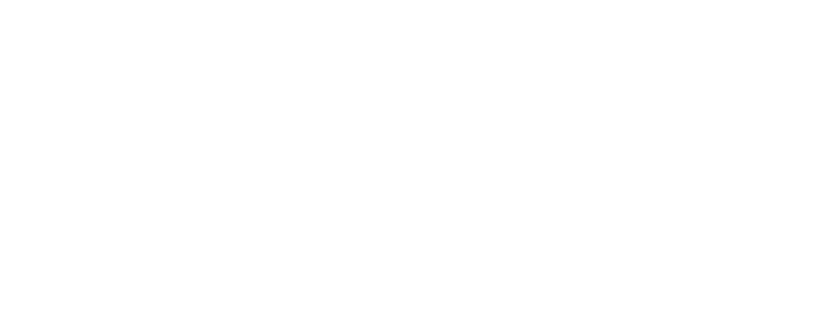
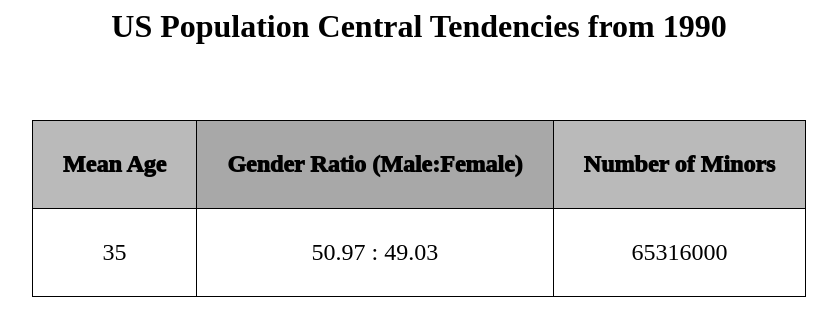
Before and after one commit to Carol217/didactic-meme, a plain HTML site: page index.html in a window 1280 px wide. Shown: the whole page, without its empty margins (221-1058 px from the left). Drawn offline with Linux system fonts and the light colour scheme.

Commit message:
html finished

```diff
--- a/index.html
+++ b/index.html
@@ -1,10 +1,45 @@
-<!DOCTYPE html>
+<!--
+didactic memes
+Carol Pan and Michael Ruvinshteyn
+SoftDev2 pd7
+K19 - Onions, Bell Peppers, and Celery, Oh My!
+2018-05-02
+-->
+
 <html>
-  <head>
-    <script src="pop.js"> </script>
-  </head>
+    <head>
+        <style>
+            table {
+                border-collapse: collapse;
+            }
 
-  <body>
-  </body>
+            table, td, th {
+                border: 1px solid black;
+                padding: 30px;
+                text-align: center;
+            }
+        </style>
+    </head>
+
+    <body>
+        <center>
+            <h1 id="title"></h1>
+            <br><br><br>
+            <table style="font-size:1.5em">
+                <tr style="font-weight: 1000">
+                    <td bgcolor="#bababa">Mean Age</td>
+                    <td bgcolor="#a8a8a8">Gender Ratio (Male:Female)</td>
+                    <td bgcolor="#bababa">Number of Minors</td>
+                </tr>
+                <tr>
+                    <td id="mean_age"></td>
+                    <td id="gender_ratio"></td>
+                    <td id="minors"></td>
+                </tr>
+            </table>
+        </center>
+
+        <script src="pop.js"> </script>
+    </body>
 
 </html>
--- a/pop.js
+++ b/pop.js
@@ -10,32 +10,52 @@ var population = '[{"females": 1858000, "country": "United States", "age": 0, "m
 
 var pop_data = JSON.parse(population)
 
+var year = 1990 //variable for year being used (in case you want to adjust it with new data)
+
+//calculates the mean age of the data
+//  adds up all ages times their respective total populations
+//  divides the total by the total number of people
 var mean_age = function(){
-    var total = pop_data.map(function(n) {return n["total"];})
-    var sum_total = total.reduce(function(a,b) {return a + b;})
-    var age = pop_data.map(function(n) {return n["total"] * n["age"];})
-    var sum_age = age.reduce(function(a,b) {return a + b;})
+    var total = pop_data.map(function(n) {return n["total"];}) //list of all total populations by age
+    var sum_total = total.reduce(function(a,b) {return a + b;}) //total number of people in the data
+    var age = pop_data.map(function(n) {return n["total"] * n["age"];}) //list of all total populations multiplied by their respective age
+    var sum_age = age.reduce(function(a,b) {return a + b;}) //total age multiplied by its respective total populations
     return Math.round(sum_age / sum_total)
 }
 
+//calculates the percent composition of females in the data
+//  adds up all total populations to get overall population
+//  divides the total by the sum of the number of females for all ages
 var percent_f = function(){
-    var total = pop_data.map(function(n) {return n["total"];})
-    var sum_total = total.reduce(function(a,b) {return a + b;})
-    var f = pop_data.map(function(n) {return n["females"];});
-    var sum_f = f.reduce(function(a,b) {return a + b;})
+    var total = pop_data.map(function(n) {return n["total"];}) //list of all total populations by age
+    var sum_total = total.reduce(function(a,b) {return a + b;}) //total number of people in the data
+    var f = pop_data.map(function(n) {return n["females"];}); //list of all female populations by age
+    var sum_f = f.reduce(function(a,b) {return a + b;}) //total number of females in the data
     return sum_f/sum_total * 100
 }
 
-var percent_male = function(){
+//calculates the percent composition of males in the data
+//  subtracts the female percentage from 100
+var percent_m = function(){
     return 100 - percent_f();
 }
 
+//calculates the number of minors in the data
+//  adds up all total populations from ages 0-18
 var num_minors = function(){
-    var minors = pop_data.filter(function(n){ return n["age"] < 18;});
-    var total = minors.map(function(n) {return n["total"];});
+    var minors = pop_data.filter(function(n){ return n["age"] < 18;}); //list of all minor populations by age
+    var total = minors.map(function(n) {return n["total"];}); //total number of minors in the data
     return total.reduce(function(a,b) {return a + b;});
 }
 
-console.log(mean_age())
-console.log(percent_f())
-console.log(num_minors())
+//diagnostic console logs
+console.log("mean age: " + mean_age())
+console.log("percent females: " + percent_f())
+console.log("percent males: " + percent_m())
+console.log("number of minors: " + num_minors())
+
+//appends data to HTML elements
+document.getElementById("title").innerHTML = "US Population Central Tendencies from " + year
+document.getElementById("mean_age").innerHTML = mean_age()
+document.getElementById("gender_ratio").innerHTML = percent_f().toFixed(2) + " : " + percent_m().toFixed(2)
+document.getElementById("minors").innerHTML = num_minors()
```
